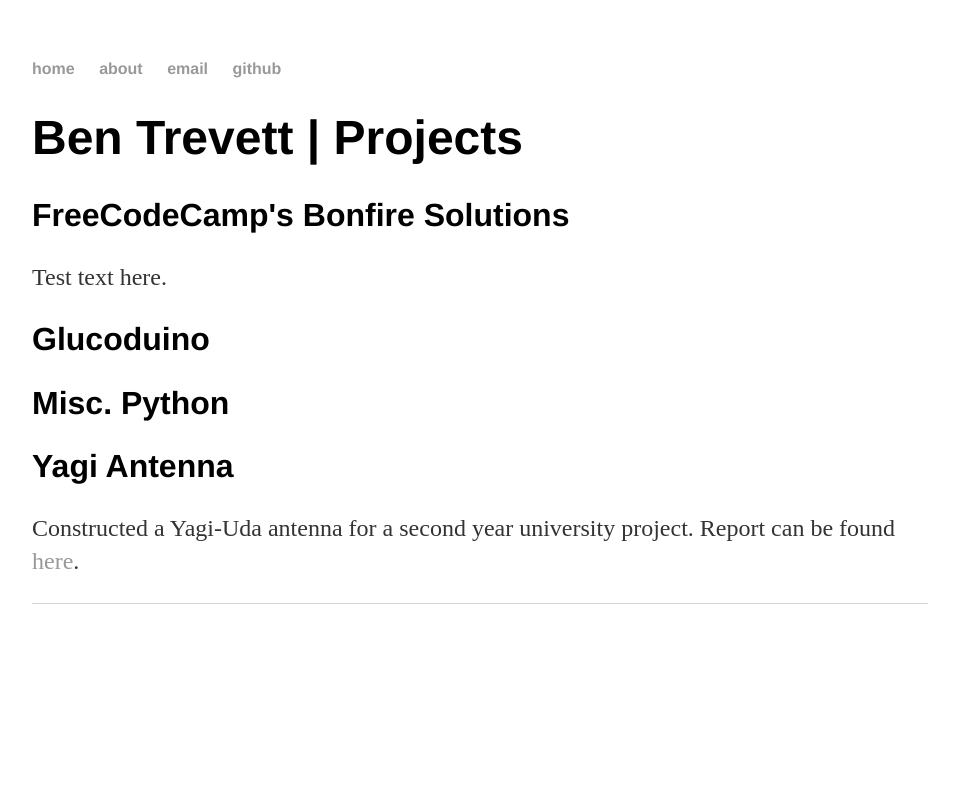
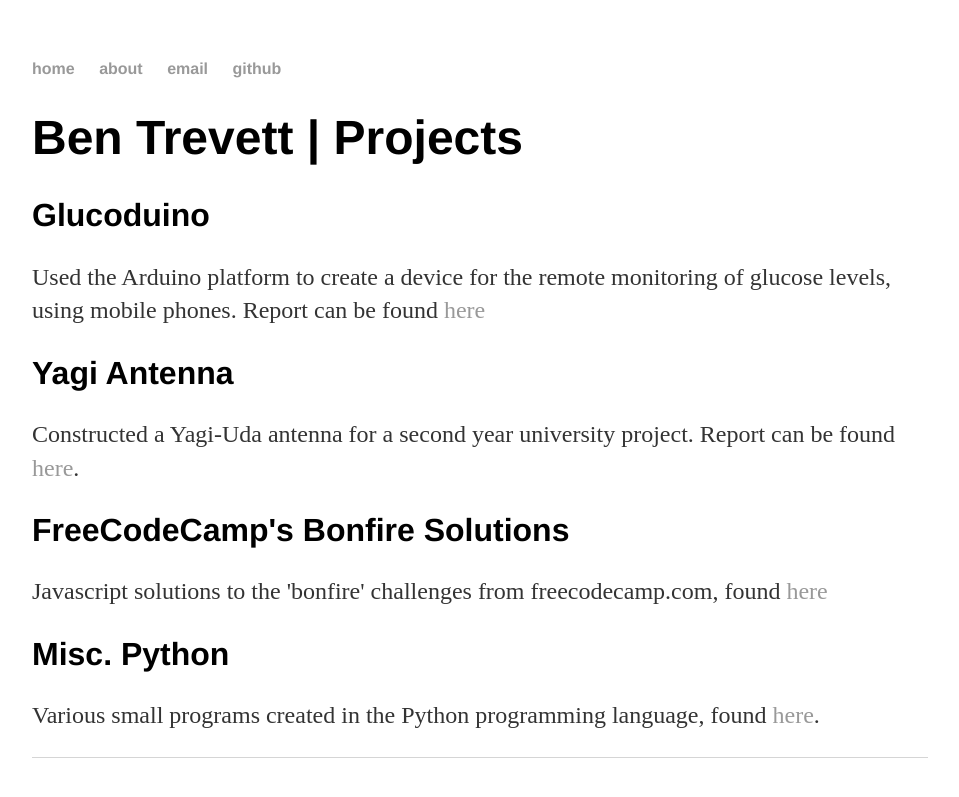
Before and after one commit to bentrevett/bentrevett.github.io, a Jekyll site: the page built from index.html, in a window 1280 px wide. Shown: the top 797 px of the page, without its empty margins (160-1119 px from the left). Built offline with Jekyll 4.4.1, drawn with Linux system fonts in a browser that asks for light colours.

Commit message:
updated projects
added all projects so far

```diff
--- a/index.html
+++ b/index.html
@@ -3,9 +3,12 @@
 title: Ben Trevett | Projects
 ---
 <h1>Ben Trevett | Projects</h1>
+
+	<h2>Glucoduino</h2>
+	<p>Used the Arduino platform to create a device for the remote monitoring of glucose levels, using mobile phones. Report can be found <a href="/glucoduino.pdf">here</a></p>
+	<h2>Yagi Antenna</h2>
+	<p>Constructed a Yagi-Uda antenna for a second year university project. Report can be found <a href="/yagi_report.pdf">here</a>.</p>
 	<h2>FreeCodeCamp's Bonfire Solutions</h2>
-	<p>Test text here.</p>
-	<h2>Glucoduino</h2>
+	<p>Javascript solutions to the 'bonfire' challenges from freecodecamp.com, found <a href="https://github.com/bentrevett/freecodecamp-bonfire-solutions">here</a></p>
 	<h2>Misc. Python</h2>
-	<h2>Yagi Antenna</h2>
-	<p>Constructed a Yagi-Uda antenna for a second year university project. Report can be found <a href="/yagi_report.pdf">here</a>.
+	<p>Various small programs created in the Python programming language, found <a href="https://github.com/bentrevett/misc_python">here</a>.</p>
```
Also changed, not shown: 1 other file.
